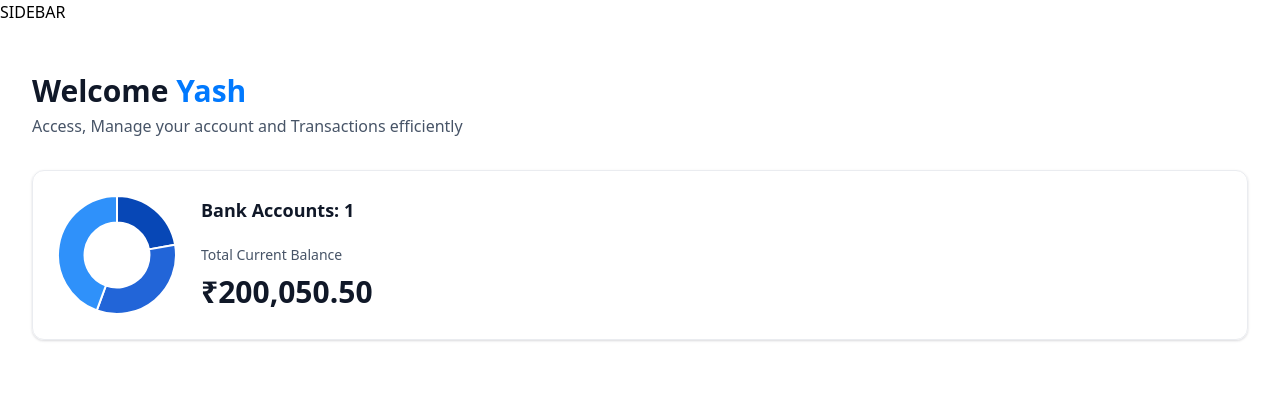
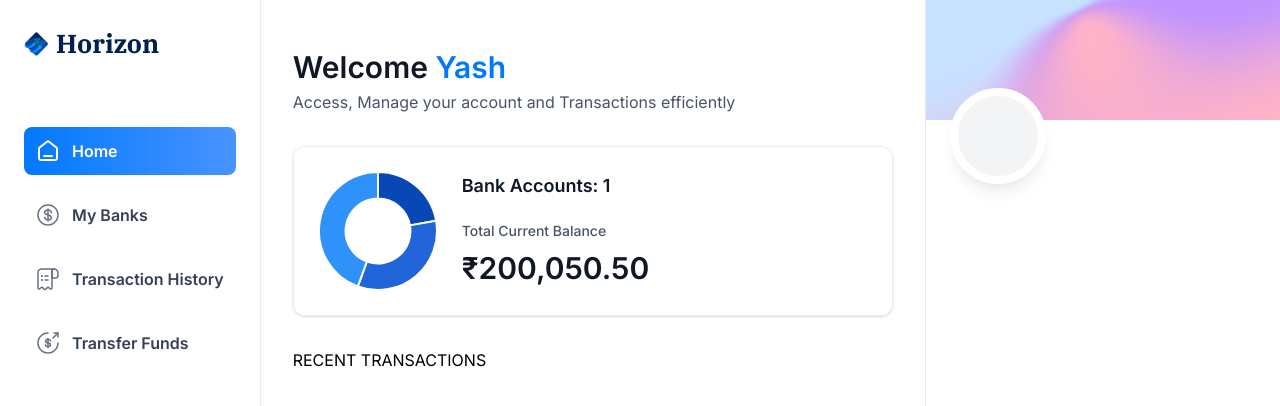
Before and after one commit to Yash-jaiswal2509/Banking-System, a Next.js app: page / in a window 1280 px wide. Shown: the top 406 px of the page. Built offline with nearby package versions, Linux system fonts and the light colour scheme.

Commit message:
(client): left sidebar

```diff
--- a/app/(root)/layout.tsx
+++ b/app/(root)/layout.tsx
@@ -1,11 +1,31 @@
+import MobileNav from "@/components/MobileNav";
+import Sidebar from "@/components/Sidebar";
+import Image from "next/image";
+
 export default function RootLayout({
   children,
 }: Readonly<{
   children: React.ReactNode;
 }>) {
+
+  const loggedIn = {
+    firstName: "Yash",
+    lastName: "Jaiswal",
+  }
+
+
   return (
-    <main>
-        SIDEBAR{children}
+    <main className="flex h-screen w-full font-inter">
+      <Sidebar user={loggedIn} />
+      <div className="flex size-full flex-col">
+        <div className="root-layout">
+          <Image src="/icons/logo.svg" width={30} height={30} alt="Menu icon" />
+          <div>
+            <MobileNav user={loggedIn} />
+          </div>
+        </div>
+        {children}
+      </div>
     </main>
   );
 }
--- a/app/(root)/page.tsx
+++ b/app/(root)/page.tsx
@@ -1,6 +1,6 @@
 import HeaderBox from "@/components/HeaderBox";
+import RightSidebar from "@/components/RightSidebar";
 import TotalBalanceBox from "@/components/TotalBalanceBox";
-import React from "react";
 
 const Home = () => {
   const loggedIn = { firstName: "Yash" };
@@ -21,7 +21,11 @@ const Home = () => {
             totalCurrentBalance={200050.5}
           />
         </header>
+
+        RECENT TRANSACTIONS
       </div>
+
+      <RightSidebar user={loggedIn} transactions={[]} banks={[]}/>
     </section>
   );
 };
--- a/app/globals.css
+++ b/app/globals.css
@@ -377,6 +377,6 @@
   }
 
   .sidebar-label {
-    @apply text-16 font-semibold text-black-2 max-xl:hidden;
+    @apply text-16 font-semibold text-nowrap text-black-2 max-xl:hidden;
   }
 }
--- /dev/null
+++ b/components/MobileNav.tsx
@@ -0,0 +1,63 @@
+"use client"
+
+import {
+    Sheet,
+    SheetClose,
+    SheetContent,
+    SheetDescription,
+    SheetHeader,
+    SheetTitle,
+    SheetTrigger,
+} from "@/components/ui/sheet"
+import { sidebarLinks } from "@/constants"
+import { cn } from "@/lib/utils"
+import Image from "next/image"
+import Link from "next/link"
+import { usePathname } from "next/navigation"
+
+
+const MobileNav = ({ user }: MobileNavProps) => {
+    const pathname = usePathname();
+
+    return (
+        <section className="w-full max-w-[264px]">
+            <Sheet>
+                <SheetTrigger>
+                    <Image src="/icons/hamburger.svg" width={30} height={30} alt="Menu" className="cursor-pointer" />
+                </SheetTrigger>
+                <SheetContent side="left" className="border-none bg-white">
+                    <Link href="/" className="mb-12 cursor-pointer flex items-center gap-2">
+                        <Image src="/icons/logo.svg" width={34} height={34} alt="Horizon logo" className="size-[24px] max-xl:size-14" />
+                        <h1 className="text-26 font-ibm-plex-serif font-bold text-black-1">Horizon</h1>
+                    </Link>
+
+                    <div className="mobilenav-sheet">
+                        <SheetClose asChild>
+                            <nav className="flex h-full flex-col gap-6 pt-16 text-white">
+                                {sidebarLinks.map((item, index) => {
+                                    const isActive = pathname === item.route || pathname.startsWith(item.route + "/");
+                                    return (
+                                        <SheetClose asChild key={item.route}>
+                                            <Link href={item.route} className={cn("mobilenav-sheet_close w-full", { "bg-bank-gradient": isActive })}>
+                                                <div className="relative size-6">
+                                                    <Image src={item.imgURL} alt={item.label} width={20} height={20} className={cn({ "brightness-[3] invert-0": isActive })} />
+                                                </div>
+                                                <p className={cn("text-16 font-semibold text-black-2", { "!text-white": isActive })}>{item.label}</p>
+                                            </Link>
+                                        </SheetClose>
+                                    );
+                                })}
+                                USER
+                            </nav>
+                        </SheetClose>
+
+                        FOOTER
+                    </div>
+                </SheetContent>
+            </Sheet>
+
+        </section>
+    )
+}
+
+export default MobileNav
--- /dev/null
+++ b/components/RightSidebar.tsx
@@ -0,0 +1,18 @@
+
+const RightSidebar = ({ user, transactions, banks }: RightSidebarProps) => {
+
+    return (
+        <aside className="right-sidebar">
+            <section className="flex flex-col pb-8">
+                <div className="profile-banner" />
+                <div className="profile">
+                    <div className="profile-img">
+                        <span></span>
+                    </div>
+                </div>
+            </section>
+        </aside>
+    )
+}
+
+export default RightSidebar
--- /dev/null
+++ b/components/Sidebar.tsx
@@ -0,0 +1,38 @@
+"use client"
+
+import { sidebarLinks } from "@/constants"
+import { cn } from "@/lib/utils"
+import Image from "next/image"
+import Link from "next/link"
+import { usePathname } from "next/navigation"
+
+const Sidebar = ({ user }: SiderbarProps) => {
+    const pathname = usePathname();
+    return (
+        <section className="sidebar">
+            <nav className="flex flex-col gap-4">
+                <Link href="/" className="mb-12 cursor-pointer flex items-center gap-2">
+                    <Image src="/icons/logo.svg" width={34} height={34} alt="Horizon logo" className="size-[24px] max-xl:size-14" />
+                    <h1 className="sidebar-logo">Horizon</h1>
+                </Link>
+
+                {sidebarLinks.map((item, index) => {
+                    const isActive = pathname === item.route || pathname.startsWith(item.route + "/");
+                    return (
+                        <Link href={item.route} className={cn("sidebar-link", { "bg-bank-gradient": isActive })}>
+                            <div className="relative size-6">
+                                <Image src={item.imgURL} alt={item.label} fill className={cn({ "brightness-[3] invert-0": isActive })} />
+                            </div>
+                            <p className={cn("sidebar-label", { "!text-white": isActive })}>{item.label}</p>
+                        </Link>
+                    );
+                })}
+                USER
+            </nav>
+
+            FOOTER
+        </section>
+    )
+}
+
+export default Sidebar
--- /dev/null
+++ b/components/ui/sheet.tsx
@@ -0,0 +1,140 @@
+"use client"
+
+import * as React from "react"
+import * as SheetPrimitive from "@radix-ui/react-dialog"
+import { cva, type VariantProps } from "class-variance-authority"
+import { X } from "lucide-react"
+
+import { cn } from "@/lib/utils"
+
+const Sheet = SheetPrimitive.Root
+
+const SheetTrigger = SheetPrimitive.Trigger
+
+const SheetClose = SheetPrimitive.Close
+
+const SheetPortal = SheetPrimitive.Portal
+
+const SheetOverlay = React.forwardRef<
+  React.ElementRef<typeof SheetPrimitive.Overlay>,
+  React.ComponentPropsWithoutRef<typeof SheetPrimitive.Overlay>
+>(({ className, ...props }, ref) => (
+  <SheetPrimitive.Overlay
+    className={cn(
+      "fixed inset-0 z-50 bg-black/80  data-[state=open]:animate-in data-[state=closed]:animate-out data-[state=closed]:fade-out-0 data-[state=open]:fade-in-0",
+      className
+    )}
+    {...props}
+    ref={ref}
+  />
+))
+SheetOverlay.displayName = SheetPrimitive.Overlay.displayName
+
+const sheetVariants = cva(
+  "fixed z-50 gap-4 bg-background p-6 shadow-lg transition ease-in-out data-[state=open]:animate-in data-[state=closed]:animate-out data-[state=closed]:duration-300 data-[state=open]:duration-500",
+  {
+    variants: {
+      side: {
+        top: "inset-x-0 top-0 border-b data-[state=closed]:slide-out-to-top data-[state=open]:slide-in-from-top",
+        bottom:
+          "inset-x-0 bottom-0 border-t data-[state=closed]:slide-out-to-bottom data-[state=open]:slide-in-from-bottom",
+        left: "inset-y-0 left-0 h-full w-3/4 border-r data-[state=closed]:slide-out-to-left data-[state=open]:slide-in-from-left sm:max-w-sm",
+        right:
+          "inset-y-0 right-0 h-full w-3/4  border-l data-[state=closed]:slide-out-to-right data-[state=open]:slide-in-from-right sm:max-w-sm",
+      },
+    },
+    defaultVariants: {
+      side: "right",
+    },
+  }
+)
+
+interface SheetContentProps
+  extends React.ComponentPropsWithoutRef<typeof SheetPrimitive.Content>,
+    VariantProps<typeof sheetVariants> {}
+
+const SheetContent = React.forwardRef<
+  React.ElementRef<typeof SheetPrimitive.Content>,
+  SheetContentProps
+>(({ side = "right", className, children, ...props }, ref) => (
+  <SheetPortal>
+    <SheetOverlay />
+    <SheetPrimitive.Content
+      ref={ref}
+      className={cn(sheetVariants({ side }), className)}
+      {...props}
+    >
+      {children}
+      <SheetPrimitive.Close className="absolute right-4 top-4 rounded-sm opacity-70 ring-offset-background transition-opacity hover:opacity-100 focus:outline-none focus:ring-2 focus:ring-ring focus:ring-offset-2 disabled:pointer-events-none data-[state=open]:bg-secondary">
+        <X className="h-4 w-4" />
+        <span className="sr-only">Close</span>
+      </SheetPrimitive.Close>
+    </SheetPrimitive.Content>
+  </SheetPortal>
+))
+SheetContent.displayName = SheetPrimitive.Content.displayName
+
+const SheetHeader = ({
+  className,
+  ...props
+}: React.HTMLAttributes<HTMLDivElement>) => (
+  <div
+    className={cn(
+      "flex flex-col space-y-2 text-center sm:text-left",
+      className
+    )}
+    {...props}
+  />
+)
+SheetHeader.displayName = "SheetHeader"
+
+const SheetFooter = ({
+  className,
+  ...props
+}: React.HTMLAttributes<HTMLDivElement>) => (
+  <div
+    className={cn(
+      "flex flex-col-reverse sm:flex-row sm:justify-end sm:space-x-2",
+      className
+    )}
+    {...props}
+  />
+)
+SheetFooter.displayName = "SheetFooter"
+
+const SheetTitle = React.forwardRef<
+  React.ElementRef<typeof SheetPrimitive.Title>,
+  React.ComponentPropsWithoutRef<typeof SheetPrimitive.Title>
+>(({ className, ...props }, ref) => (
+  <SheetPrimitive.Title
+    ref={ref}
+    className={cn("text-lg font-semibold text-foreground", className)}
+    {...props}
+  />
+))
+SheetTitle.displayName = SheetPrimitive.Title.displayName
+
+const SheetDescription = React.forwardRef<
+  React.ElementRef<typeof SheetPrimitive.Description>,
+  React.ComponentPropsWithoutRef<typeof SheetPrimitive.Description>
+>(({ className, ...props }, ref) => (
+  <SheetPrimitive.Description
+    ref={ref}
+    className={cn("text-sm text-muted-foreground", className)}
+    {...props}
+  />
+))
+SheetDescription.displayName = SheetPrimitive.Description.displayName
+
+export {
+  Sheet,
+  SheetPortal,
+  SheetOverlay,
+  SheetTrigger,
+  SheetClose,
+  SheetContent,
+  SheetHeader,
+  SheetFooter,
+  SheetTitle,
+  SheetDescription,
+}
--- a/package.json
+++ b/package.json
@@ -9,6 +9,7 @@
     "lint": "next lint"
   },
   "dependencies": {
+    "@radix-ui/react-dialog": "^1.1.1",
     "chart.js": "^4.4.3",
     "class-variance-authority": "^0.7.0",
     "clsx": "^2.1.1",
```
Also changed, not shown: 1 other file (tests, documents, lock files or other folders).
